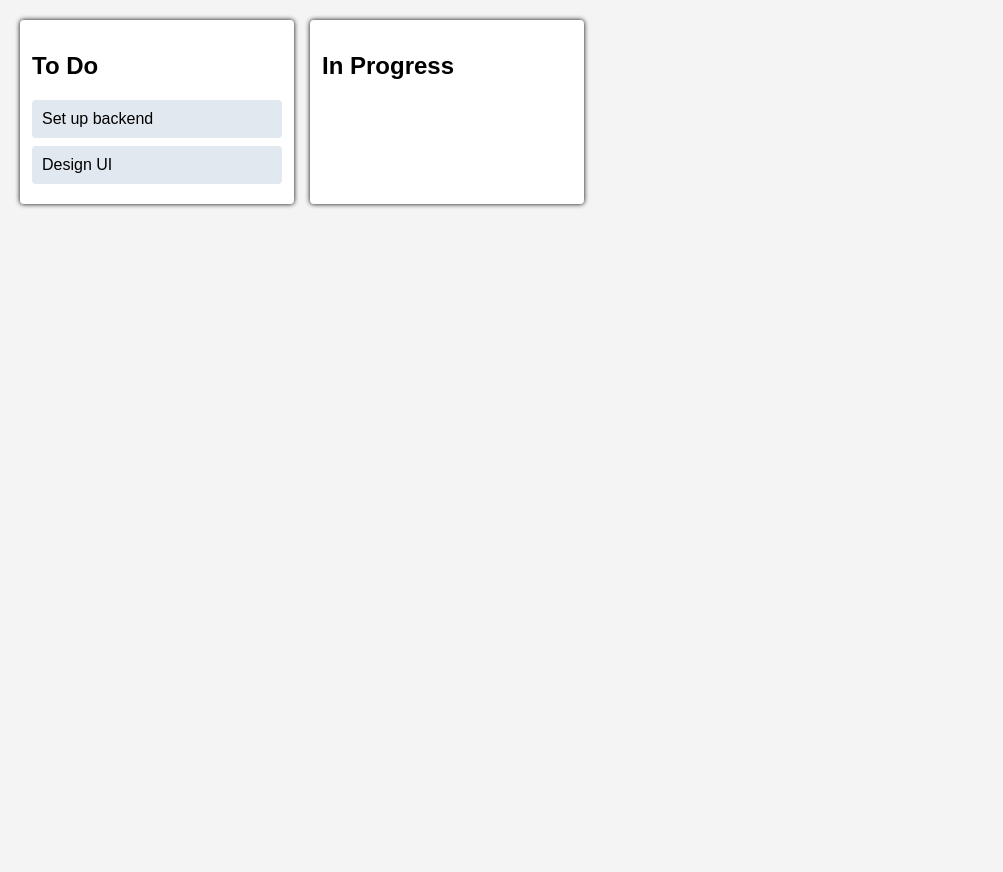
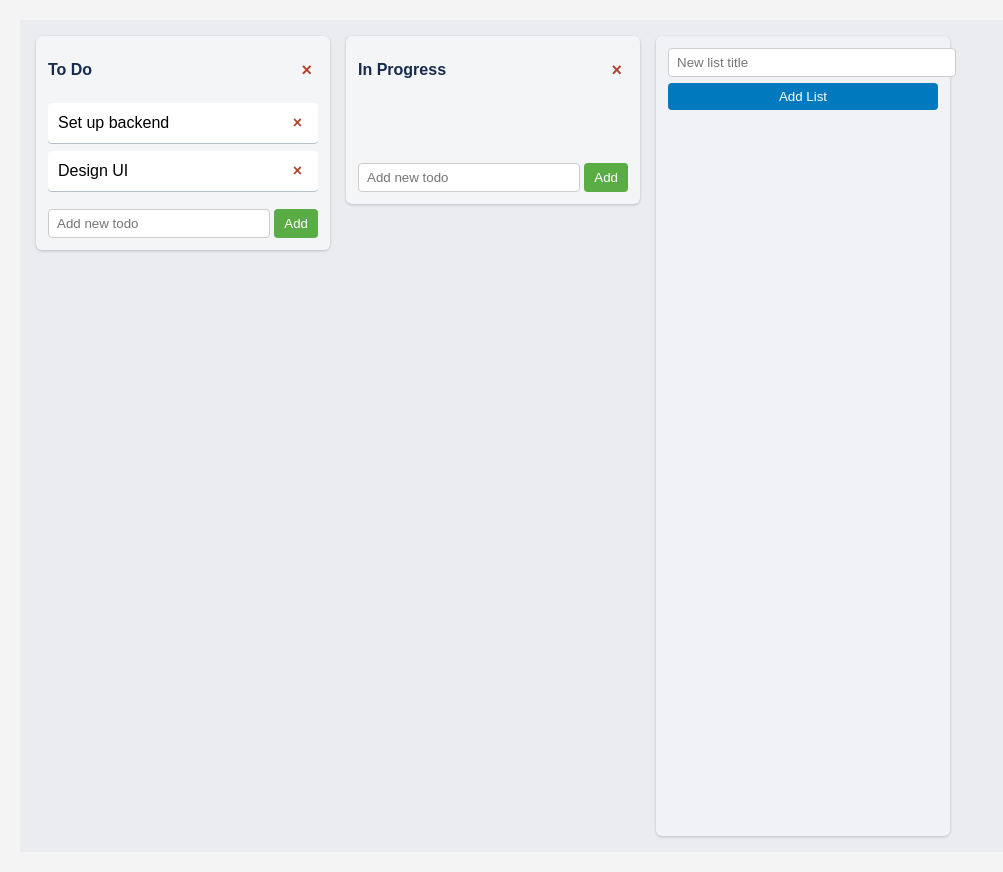
Before and after one commit to veradebv/boardium-web, a React (Create React App) app: page /board in a window 1280 px wide. Shown: the whole page, without its empty margins (0-1003 px from the left). Before the commit the page ends 800 px from the top, so only its background shows below. Built offline with nearby package versions, Linux system fonts and the light colour scheme.

Commit message:
updated design

```diff
--- a/src/components/Board/Board.css
+++ b/src/components/Board/Board.css
@@ -1,4 +1,49 @@
 .board {
-    display: flex;
-    gap: 16px;
+  display: flex;
+  gap: 16px;
+  overflow-x: auto;
+  padding: 16px;
+  min-height: 100vh;
+  background-color: #ebecf0;
 }
+
+.board::-webkit-scrollbar {
+  height: 8px;
+}
+
+.board::-webkit-scrollbar-thumb {
+  background-color: rgba(0,0,0,0.2);
+  border-radius: 4px;
+}
+
+.list.add-new-list {
+  background: rgba(255, 255, 255, 0.3);
+  border-radius: 6px;
+  padding: 12px;
+  width: 270px;
+  min-height: 50px;
+  display: flex;
+  flex-direction: column;
+  justify-content: flex-start;
+}
+
+.list.add-new-list input {
+  padding: 6px 8px;
+  border-radius: 4px;
+  border: 1px solid #ccc;
+  margin-bottom: 6px;
+}
+
+.list.add-new-list button {
+  padding: 6px 10px;
+  border-radius: 4px;
+  border: none;
+  background-color: #0079bf;
+  color: white;
+  cursor: pointer;
+  transition: background 0.2s;
+}
+
+.list.add-new-list button:hover {
+  background-color: #026aa7;
+}
--- a/src/components/Board/Board.js
+++ b/src/components/Board/Board.js
@@ -1,6 +1,6 @@
 import React, { useState } from 'react';
 import List from '../List/List';
-import { DragDropContext } from 'react-beautiful-dnd';
+import { DragDropContext, Droppable, Draggable } from 'react-beautiful-dnd';
 import './Board.css';
 
 const initialBoardData = {
@@ -17,41 +17,181 @@ const initialBoardData = {
 
 function Board() {
   const [data, setData] = useState(initialBoardData);
+  const [newListTitle, setNewListTitle] = useState('');
 
   const onDragEnd = (result) => {
-    const { source, destination, draggableId } = result;
+    const { source, destination, draggableId, type } = result;
     if (!destination) return;
+
+    if (type === 'list') {
+      const newListOrder = Array.from(data.listOrder);
+      newListOrder.splice(source.index, 1);
+      newListOrder.splice(destination.index, 0, draggableId);
+      setData(prev => ({ ...prev, listOrder: newListOrder }));
+      return;
+    }
 
     const sourceList = data.lists[source.droppableId];
     const destList = data.lists[destination.droppableId];
 
-    // Remove from source
-    const sourceCards = [...sourceList.cards];
+    if (sourceList === destList) {
+      const newCards = Array.from(sourceList.cards);
+      newCards.splice(source.index, 1);
+      newCards.splice(destination.index, 0, draggableId);
+      setData(prev => ({
+        ...prev,
+        lists: { ...prev.lists, [sourceList.id]: { ...sourceList, cards: newCards } }
+      }));
+      return;
+    }
+
+    const sourceCards = Array.from(sourceList.cards);
     sourceCards.splice(source.index, 1);
-
-    // Insert into destination
-    const destCards = [...destList.cards];
+    const destCards = Array.from(destList.cards);
     destCards.splice(destination.index, 0, draggableId);
-
     setData(prev => ({
       ...prev,
       lists: {
         ...prev.lists,
-        [source.droppableId]: { ...sourceList, cards: sourceCards },
-        [destination.droppableId]: { ...destList, cards: destCards },
+        [sourceList.id]: { ...sourceList, cards: sourceCards },
+        [destList.id]: { ...destList, cards: destCards },
       }
     }));
   };
 
+  const addCard = async (listId, content) => {
+    if (!content.trim()) return;
+    try {
+      const res = await fetch('https://your-backend-url/api/cards', {
+        method: 'POST',
+        headers: { 'Content-Type': 'application/json' },
+        body: JSON.stringify({ listId, content })
+      });
+      const newCard = await res.json();
+      setData(prev => ({
+        ...prev,
+        cards: { ...prev.cards, [newCard.id]: newCard },
+        lists: {
+          ...prev.lists,
+          [listId]: { ...prev.lists[listId], cards: [...prev.lists[listId].cards, newCard.id] }
+        }
+      }));
+    } catch (err) { console.error('Failed to add card', err); }
+  };
+
+  const addList = async () => {
+    if (!newListTitle.trim()) return;
+    try {
+      const res = await fetch('https://your-backend-url/api/lists', {
+        method: 'POST',
+        headers: { 'Content-Type': 'application/json' },
+        body: JSON.stringify({ title: newListTitle })
+      });
+      const newList = await res.json();
+      setData(prev => ({
+        ...prev,
+        lists: { ...prev.lists, [newList.id]: newList },
+        listOrder: [...prev.listOrder, newList.id]
+      }));
+      setNewListTitle('');
+    } catch (err) { console.error('Failed to add list', err); }
+  };
+
+  const updateListTitle = async (listId, title) => {
+    try {
+      const res = await fetch(`https://your-backend-url/api/lists/${listId}`, {
+        method: 'PUT',
+        headers: { 'Content-Type': 'application/json' },
+        body: JSON.stringify({ title })
+      });
+      const updated = await res.json();
+      setData(prev => ({
+        ...prev,
+        lists: { ...prev.lists, [listId]: updated }
+      }));
+    } catch (err) { console.error('Failed to update list title', err); }
+  };
+
+  const updateCardContent = async (cardId, content) => {
+    try {
+      const res = await fetch(`https://your-backend-url/api/cards/${cardId}`, {
+        method: 'PUT',
+        headers: { 'Content-Type': 'application/json' },
+        body: JSON.stringify({ content })
+      });
+      const updated = await res.json();
+      setData(prev => ({
+        ...prev,
+        cards: { ...prev.cards, [cardId]: updated }
+      }));
+    } catch (err) { console.error('Failed to update card content', err); }
+  };
+
+  const deleteCard = async (cardId) => {
+    try {
+      await fetch(`https://your-backend-url/api/cards/${cardId}`, { method: 'DELETE' });
+      setData(prev => {
+        const newCards = { ...prev.cards }; delete newCards[cardId];
+        const newLists = { ...prev.lists };
+        Object.keys(newLists).forEach(listId => {
+          newLists[listId].cards = newLists[listId].cards.filter(id => id !== cardId);
+        });
+        return { ...prev, cards: newCards, lists: newLists };
+      });
+    } catch (err) { console.error('Failed to delete card', err); }
+  };
+
+  const deleteList = async (listId) => {
+    try {
+      await fetch(`https://your-backend-url/api/lists/${listId}`, { method: 'DELETE' });
+      setData(prev => {
+        const newLists = { ...prev.lists }; delete newLists[listId];
+        const newListOrder = prev.listOrder.filter(id => id !== listId);
+        return { ...prev, lists: newLists, listOrder: newListOrder };
+      });
+    } catch (err) { console.error('Failed to delete list', err); }
+  };
+
   return (
     <DragDropContext onDragEnd={onDragEnd}>
-      <div className="board">
-        {data.listOrder.map(listId => {
-          const list = data.lists[listId];
-          const cards = list.cards.map(id => data.cards[id]);
-          return <List key={list.id} list={list} cards={cards} />;
-        })}
-      </div>
+      <Droppable droppableId="board" type="list" direction="horizontal">
+        {(provided) => (
+          <div className="board" {...provided.droppableProps} ref={provided.innerRef}>
+            {data.listOrder.map((listId, index) => {
+              const list = data.lists[listId];
+              const cards = list.cards.map(id => data.cards[id]);
+              return (
+                <Draggable key={list.id} draggableId={list.id} index={index}>
+                  {(provided) => (
+                    <div ref={provided.innerRef} {...provided.draggableProps} {...provided.dragHandleProps}>
+                      <List
+                        list={list}
+                        cards={cards}
+                        addCard={addCard}
+                        updateListTitle={updateListTitle}
+                        updateCardContent={updateCardContent}
+                        deleteCard={deleteCard}
+                        deleteList={deleteList}
+                      />
+                    </div>
+                  )}
+                </Draggable>
+              );
+            })}
+
+            <div className="list add-new-list">
+              <input
+                value={newListTitle}
+                onChange={(e) => setNewListTitle(e.target.value)}
+                placeholder="New list title"
+              />
+              <button onClick={addList}>Add List</button>
+            </div>
+
+            {provided.placeholder}
+          </div>
+        )}
+      </Droppable>
     </DragDropContext>
   );
 }
--- a/src/components/Card/Card.css
+++ b/src/components/Card/Card.css
@@ -1,7 +1,39 @@
 .card {
-  background-color: #e2e8f0;
+  background-color: #fff;
   padding: 10px;
   margin-bottom: 8px;
   border-radius: 4px;
   cursor: grab;
+  box-shadow: 0 1px 0 rgba(9,30,66,.25);
+  transition: background 0.2s, box-shadow 0.2s;
 }
+
+.card:active {
+  cursor: grabbing;
+}
+
+.card-content {
+  display: flex;
+  justify-content: space-between;
+  align-items: center;
+}
+
+.card input {
+  width: 100%;
+  padding: 6px 8px;
+  border-radius: 4px;
+  border: 1px solid #ccc;
+}
+
+.delete-btn {
+  background: transparent;
+  border: none;
+  color: #b04632;
+  font-weight: bold;
+  cursor: pointer;
+  font-size: 16px;
+}
+
+.delete-btn:hover {
+  color: #7a2e1e;
+}
--- a/src/components/Card/Card.js
+++ b/src/components/Card/Card.js
@@ -1,8 +1,20 @@
-import React from "react";
+import React, { useState } from "react";
 import { Draggable } from "react-beautiful-dnd";
 import './Card.css';
 
-function Card({ card, index }) {
+function Card({ card, index, updateCardContent, deleteCard }) {
+  const [isEditing, setIsEditing] = useState(false);
+  const [content, setContent] = useState(card.content);
+
+  const handleBlur = () => {
+    setIsEditing(false);
+    if (content.trim() && content !== card.content) {
+      updateCardContent(card.id, content);
+    } else {
+      setContent(card.content);
+    }
+  };
+
   return (
     <Draggable draggableId={card.id} index={index}>
       {(provided) => (
@@ -11,13 +23,25 @@ function Card({ card, index }) {
           {...provided.draggableProps}
           {...provided.dragHandleProps}
           ref={provided.innerRef}
-
         >
-                {card.content}
+          {isEditing ? (
+            <input
+              value={content}
+              onChange={(e) => setContent(e.target.value)}
+              onBlur={handleBlur}
+              onKeyDown={(e) => e.key === 'Enter' && handleBlur()}
+              autoFocus
+            />
+          ) : (
+            <div className="card-content">
+              <span onClick={() => setIsEditing(true)}>{card.content}</span>
+              <button className="delete-btn" onClick={() => deleteCard(card.id)}>×</button>
+            </div>
+          )}
         </div>
       )}
     </Draggable>
-    )
+  );
 }
 
 export default Card;
--- a/src/components/List/List.css
+++ b/src/components/List/List.css
@@ -1,12 +1,74 @@
 .list {
-    background: white;
-    padding: 12px;
-    border-radius: 4px;
-    width: 250px;
-    box-shadow: 0 0 5px rgba(0, 0, 0, 1);
+  background: #f4f5f7;
+  padding: 12px;
+  border-radius: 6px;
+  width: 270px;
+  box-shadow: 0 1px 3px rgba(0,0,0,0.2);
+  display: flex;
+  flex-direction: column;
+}
+
+.list-header {
+  display: flex;
+  justify-content: space-between;
+  align-items: center;
+  margin-bottom: 10px;
+}
+
+.list h2 {
+  font-size: 16px;
+  color: #172b4d;
+  cursor: pointer;
+}
+
+.list input {
+  width: 100%;
+  padding: 6px 8px;
+  border-radius: 4px;
+  border: 1px solid #ccc;
+}
+
+.delete-list-btn {
+  background: transparent;
+  border: none;
+  color: #b04632;
+  font-weight: bold;
+  cursor: pointer;
+  font-size: 18px;
+}
+
+.delete-list-btn:hover {
+  color: #7a2e1e;
 }
 
 .card-container {
-    margin-top: 10px;
-    min-height: 50px;
+  flex-grow: 1;
+  min-height: 50px;
 }
+
+.add-card {
+  margin-top: 10px;
+  display: flex;
+  gap: 4px;
+}
+
+.add-card input {
+  flex: 1;
+  padding: 6px 8px;
+  border-radius: 4px;
+  border: 1px solid #ccc;
+}
+
+.add-card button {
+  padding: 6px 10px;
+  border-radius: 4px;
+  border: none;
+  background-color: #5aac44;
+  color: white;
+  cursor: pointer;
+  transition: background 0.2s;
+}
+
+.add-card button:hover {
+  background-color: #519839;
+}
--- a/src/components/List/List.js
+++ b/src/components/List/List.js
@@ -1,28 +1,72 @@
-import React from "react";
+import React, { useState } from "react";
 import { Droppable } from "react-beautiful-dnd";
 import Card from '../Card/Card';
 import './List.css';
 
-function List({ list, cards }) {
+function List({ list, cards, addCard, updateListTitle, updateCardContent, deleteCard, deleteList }) {
+  const [newCard, setNewCard] = useState('');
+  const [isEditingTitle, setIsEditingTitle] = useState(false);
+  const [title, setTitle] = useState(list.title);
+
+  const handleAddCard = () => {
+    if (!newCard.trim()) return;
+    addCard(list.id, newCard);
+    setNewCard('');
+  };
+
+  const handleTitleBlur = () => {
+    setIsEditingTitle(false);
+    if (title.trim() && title !== list.title) {
+      updateListTitle(list.id, title);
+    } else {
+      setTitle(list.title);
+    }
+  };
+
   return (
     <div className="list">
-            <h2>{list.title}</h2>
+      <div className="list-header">
+        {isEditingTitle ? (
+          <input
+            value={title}
+            onChange={(e) => setTitle(e.target.value)}
+            onBlur={handleTitleBlur}
+            onKeyDown={(e) => e.key === 'Enter' && handleTitleBlur()}
+            autoFocus
+          />
+        ) : (
+          <h2 onClick={() => setIsEditingTitle(true)}>{list.title}</h2>
+        )}
+        <button className="delete-list-btn" onClick={() => deleteList(list.id)}>×</button>
+      </div>
+
       <Droppable droppableId={list.id}>
         {(provided) => (
-                    <div
-                        className="card-container"
-                        {...provided.droppableProps}
-                        ref={provided.innerRef}
-                    >
+          <div className="card-container" {...provided.droppableProps} ref={provided.innerRef}>
             {cards.map((card, index) => (
-                            <Card key={card.id} card={card} index={index} />
+              <Card
+                key={card.id}
+                card={card}
+                index={index}
+                updateCardContent={updateCardContent}
+                deleteCard={deleteCard}
+              />
             ))}
             {provided.placeholder}
           </div>
         )}
       </Droppable>
+
+      <div className="add-card">
+        <input
+          value={newCard}
+          onChange={(e) => setNewCard(e.target.value)}
+          placeholder="Add new todo"
+        />
+        <button onClick={handleAddCard}>Add</button>
       </div>
-    )
+    </div>
+  );
 }
 
 export default List;
```
Lines whose indentation alone changed are shown as unchanged.
